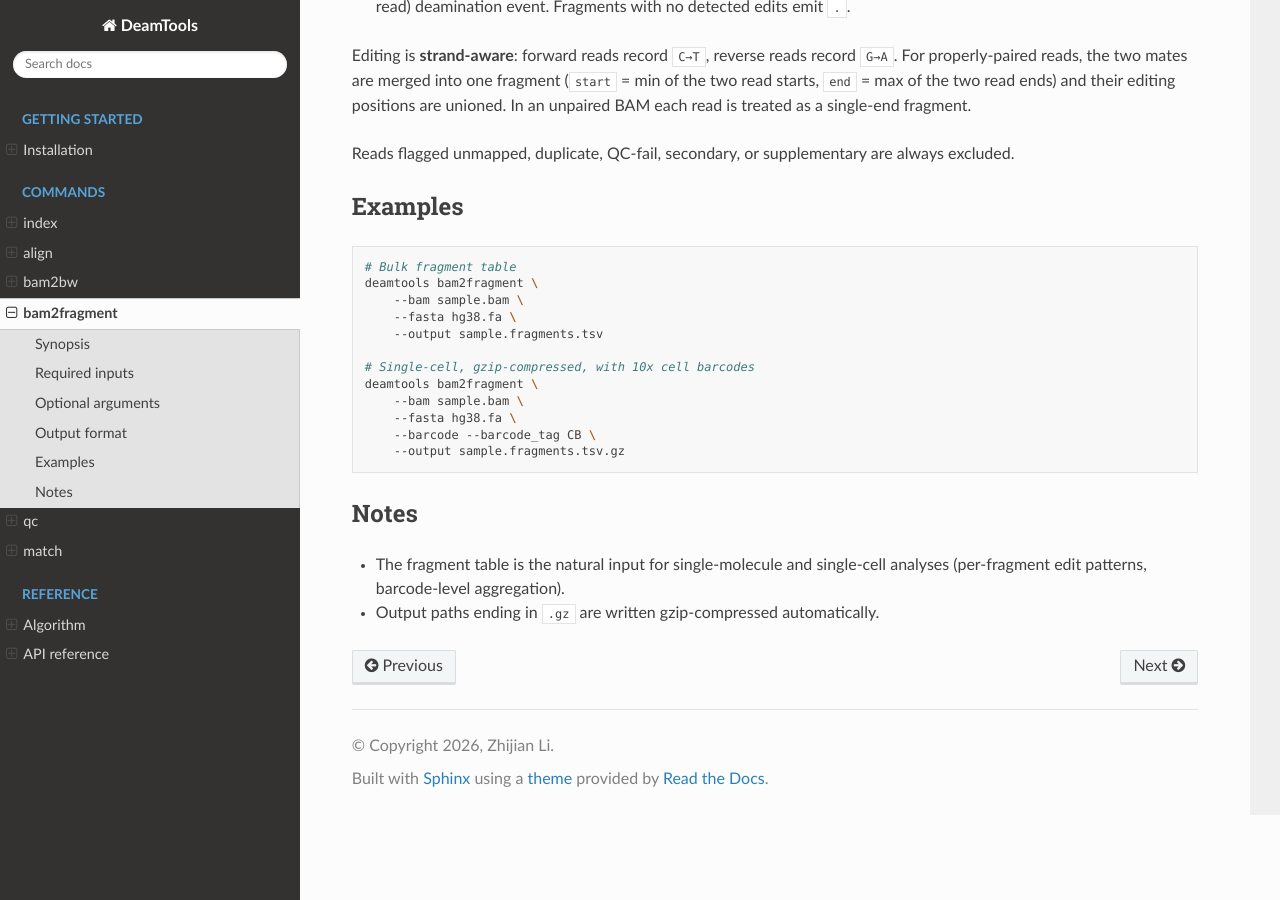
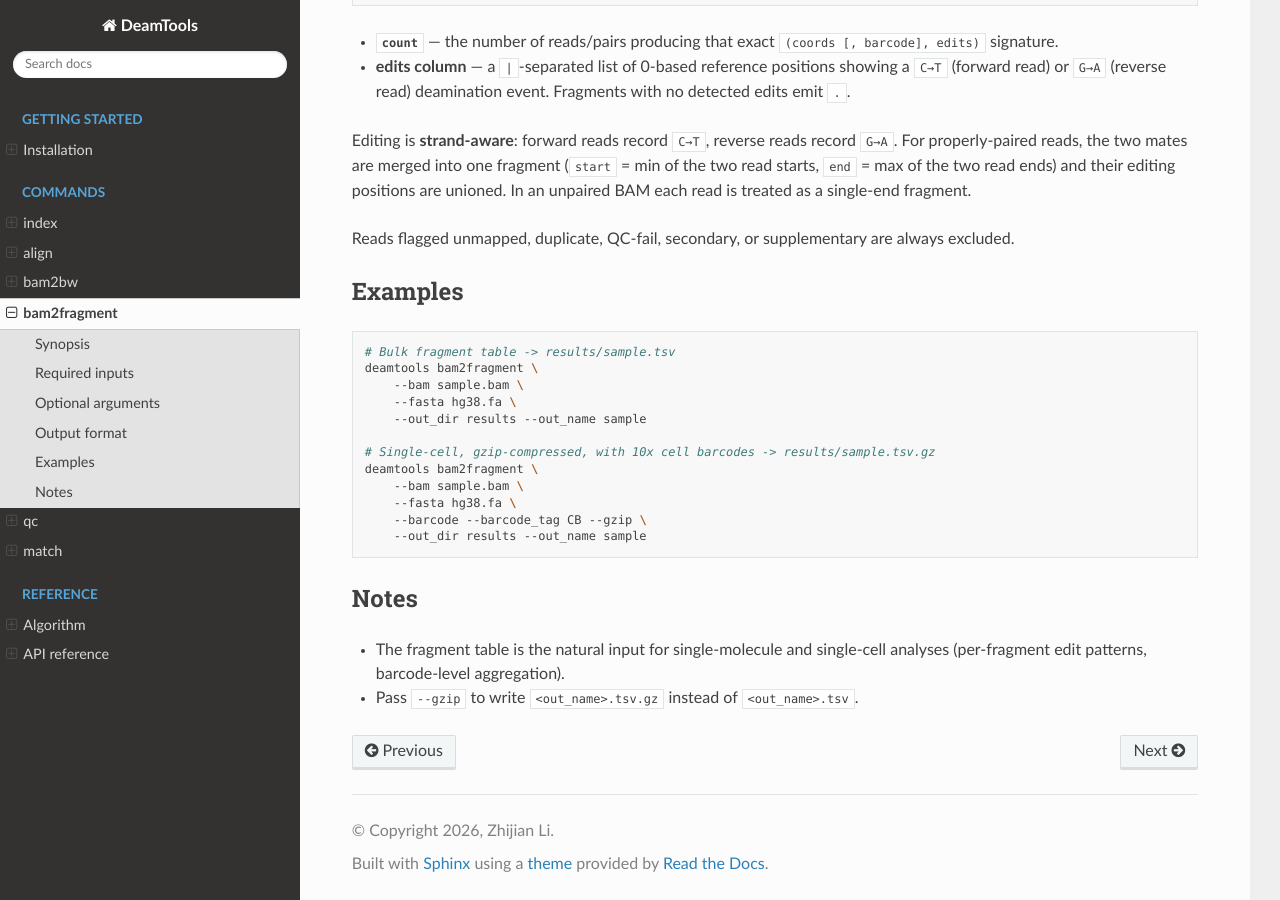
Before and after one commit to lzj1769/deamTools, a Sphinx documentation site: the page built from docs/usage/bam2fragment.md, in a window 1280 px wide and 900 px high, scrolled down 1206 px. Built offline with Sphinx 7.4.7 and the Read the Docs theme 3.1.0, drawn with Linux system fonts in a browser that asks for light colours; some of the changed text lies outside the part shown.

Commit message:
bam2fragment: replace --output with --out_dir/--out_name (+ --gzip)
bam2fragment now writes <out_dir>/<out_name>.tsv (or .tsv.gz with the new
--gzip flag) instead of taking a single --output path, so every output-writing
command uses the same --out_dir/--out_name convention. Updated
run_bam2fragment, the CLI, tests, and docs (usage/bam2fragment.md, api.md,
CLAUDE.md).

Co-Authored-By: Claude Opus 4.8 <noreply@anthropic.com>

````diff
--- a/docs/usage/bam2fragment.md
+++ b/docs/usage/bam2fragment.md
@@ -5,7 +5,7 @@ Convert a coordinate-sorted BAM file to a per-fragment editing-signal table. Eac
 ## Synopsis
 
 ```
-deamtools bam2fragment --bam FILE --fasta FILE --output FILE [options]
+deamtools bam2fragment --bam FILE --fasta FILE --out_dir DIR --out_name NAME [options]
 ```
 
 ## Required inputs
@@ -14,12 +14,14 @@ deamtools bam2fragment --bam FILE --fasta FILE --output FILE [options]
 |---|---|
 | `--bam FILE` | Coordinate-sorted, indexed BAM file (`.bai` required). |
 | `--fasta FILE` | Reference FASTA indexed with `samtools faidx` (`.fai` required). |
-| `--output FILE` | Output table path. If it ends in `.gz`, the file is written gzip-compressed. |
+| `--out_dir DIR` | Output directory. Created automatically if it does not exist. |
+| `--out_name NAME` | Base name (without extension) for the output. Writes `<out_dir>/<out_name>.tsv` (or `.tsv.gz` with `--gzip`). |
 
 ## Optional arguments
 
 | Argument | Default | Description |
 |---|---|---|
+| `--gzip` | *(off)* | Write the table gzip-compressed (`<out_name>.tsv.gz`). |
 | `--barcode` | *(off)* | Add a barcode column (10x fragments-style ordering). Fragments without the tag get `.`. |
 | `--barcode_tag TAG` | `CB` | BAM tag carrying the cell barcode. |
 | `--min_mapq INT` | `20` | Minimum read mapping quality. |
@@ -49,21 +51,21 @@ Reads flagged unmapped, duplicate, QC-fail, secondary, or supplementary are alwa
 ## Examples
 
 ```bash
-# Bulk fragment table
+# Bulk fragment table -> results/sample.tsv
 deamtools bam2fragment \
     --bam sample.bam \
     --fasta hg38.fa \
-    --output sample.fragments.tsv
+    --out_dir results --out_name sample
 
-# Single-cell, gzip-compressed, with 10x cell barcodes
+# Single-cell, gzip-compressed, with 10x cell barcodes -> results/sample.tsv.gz
 deamtools bam2fragment \
     --bam sample.bam \
     --fasta hg38.fa \
-    --barcode --barcode_tag CB \
-    --output sample.fragments.tsv.gz
+    --barcode --barcode_tag CB --gzip \
+    --out_dir results --out_name sample
 ```
 
 ## Notes
 
 - The fragment table is the natural input for single-molecule and single-cell analyses (per-fragment edit patterns, barcode-level aggregation).
-- Output paths ending in `.gz` are written gzip-compressed automatically.
+- Pass `--gzip` to write `<out_name>.tsv.gz` instead of `<out_name>.tsv`.
````
Also changed, not shown: CLAUDE.md (+1 -1 lines), docs/api.md (+4 -2 lines), 3 other files.
